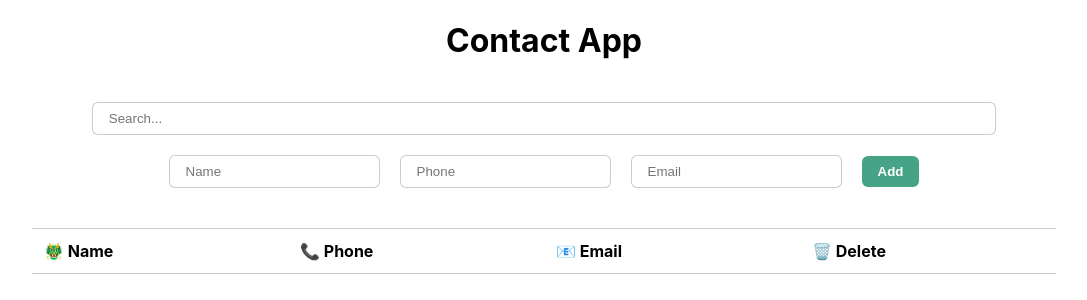
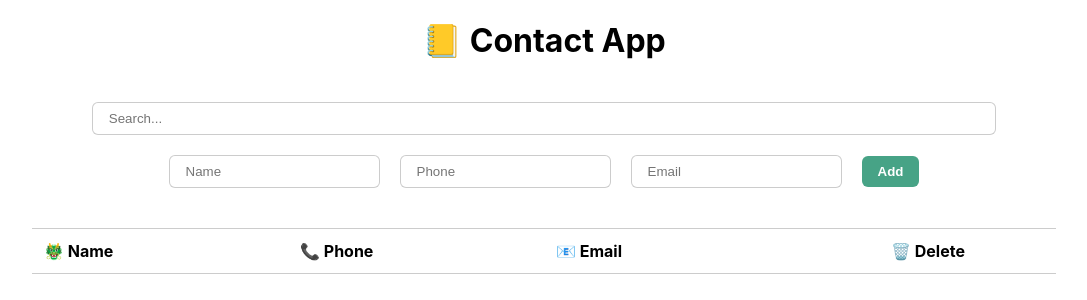
Before and after one commit to vibhavk03/react-contacts-app, a React (Create React App) app: page / in a window 1280 px wide. Shown: the top 300 px of the page, without its empty margins (96-1183 px from the left). Built offline with nearby package versions, Linux system fonts and the light colour scheme.

Commit message:
adding delete contact functionality

```diff
--- a/src/App.css
+++ b/src/App.css
@@ -135,6 +135,10 @@ tbody tr:hover {
   background-color: rgba(0, 0, 0, 0.1);
 }
 
+.delete-td {
+  cursor: pointer;
+}
+
 /* search styles */
 .search-box {
   width: 68%;
--- a/src/App.js
+++ b/src/App.js
@@ -35,6 +35,12 @@ function App() {
     });
   };
 
+  const deleteContact = (id) => {
+    setContactList((currentContactList) => {
+      return currentContactList.filter((contact) => contact.id !== id);
+    });
+  };
+
   /* this function will filter the contacts based on the search query */
   const keys = ['name', 'phone', 'email'];
   const search = (contactList) => {
@@ -50,7 +56,7 @@ function App() {
   return (
     <div className="app-container">
       <div>
-        <h1>Contact App</h1>
+        <h1>📒 Contact App</h1>
       </div>
       <input
         type="text"
@@ -60,7 +66,10 @@ function App() {
         onChange={(e) => setSearchQuery(e.target.value)}
       />
       <NewContactForm onSubmit={addContact} />
-      <ContactList contactList={search(contactList)} />
+      <ContactList
+        contactList={search(contactList)}
+        deleteContact={deleteContact}
+      />
     </div>
   );
 }
--- a/src/components/ContactList.js
+++ b/src/components/ContactList.js
@@ -1,7 +1,7 @@
 import ContactRow from './ContactRow';
 
 export default function ContactList(props) {
-  const { contactList } = props;
+  const { contactList, deleteContact } = props;
   return (
     <div className="contact-list-container flex">
       <table>
@@ -10,12 +10,18 @@ export default function ContactList(props) {
             <th>🐲 Name</th>
             <th>📞 Phone</th>
             <th>📧 Email</th>
-            <th>🗑️ Delete</th>
+            <th className="center-text">🗑️ Delete</th>
           </tr>
         </thead>
         <tbody>
           {contactList.map((contact) => {
-            return <ContactRow key={contact.id} contact={contact} />;
+            return (
+              <ContactRow
+                key={contact.id}
+                contact={contact}
+                deleteContact={deleteContact}
+              />
+            );
           })}
         </tbody>
       </table>
--- a/src/components/ContactRow.js
+++ b/src/components/ContactRow.js
@@ -1,10 +1,17 @@
 export default function ContactTile(props) {
-  const { contact } = props;
+  const { contact, deleteContact } = props;
+
   return (
     <tr>
       <td>{contact.name}</td>
       <td>{contact.phone}</td>
       <td>{contact.email}</td>
+      <td
+        className="delete-td center-text"
+        onClick={() => deleteContact(contact.id)}
+      >
+        ❌
+      </td>
     </tr>
   );
 }
--- a/src/components/NewContactForm.js
+++ b/src/components/NewContactForm.js
@@ -51,7 +51,7 @@ export default function NewContactForm(props) {
           <input
             value={contactPhone.value}
             id="phone"
-            type="text"
+            type="number"
             placeholder="Phone"
             onChange={contactPhone.onChange}
             required
```
